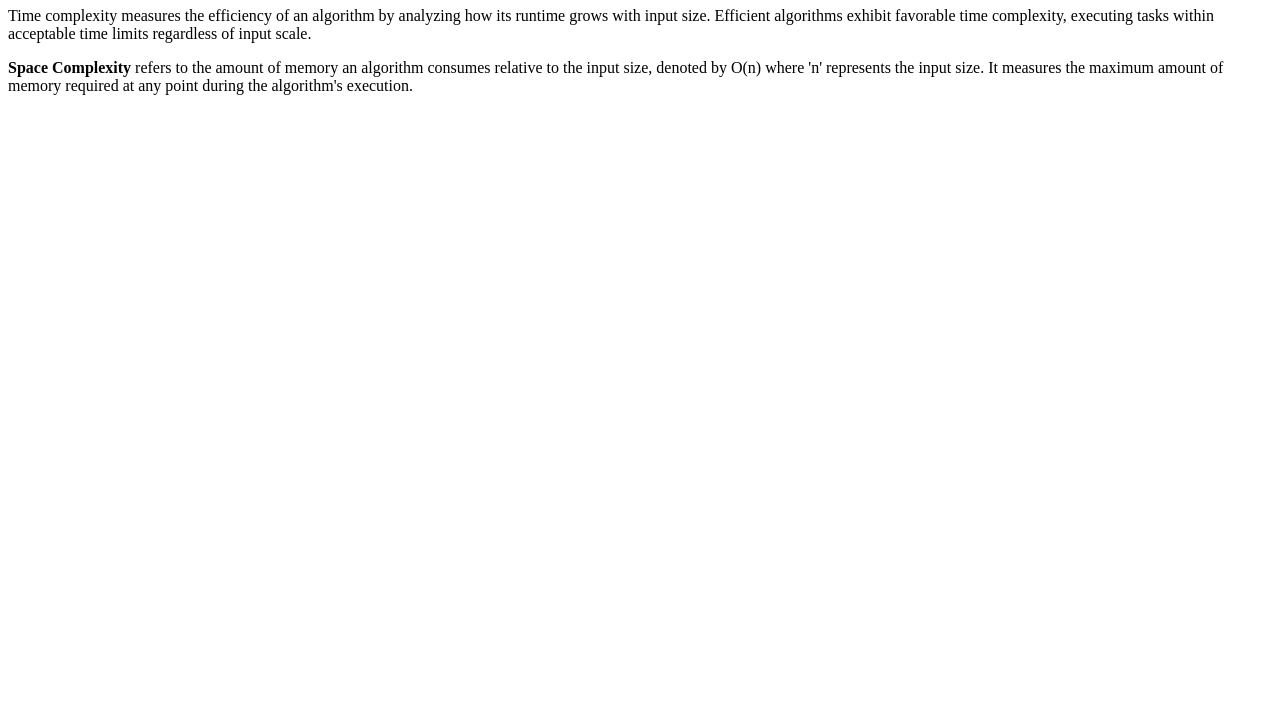
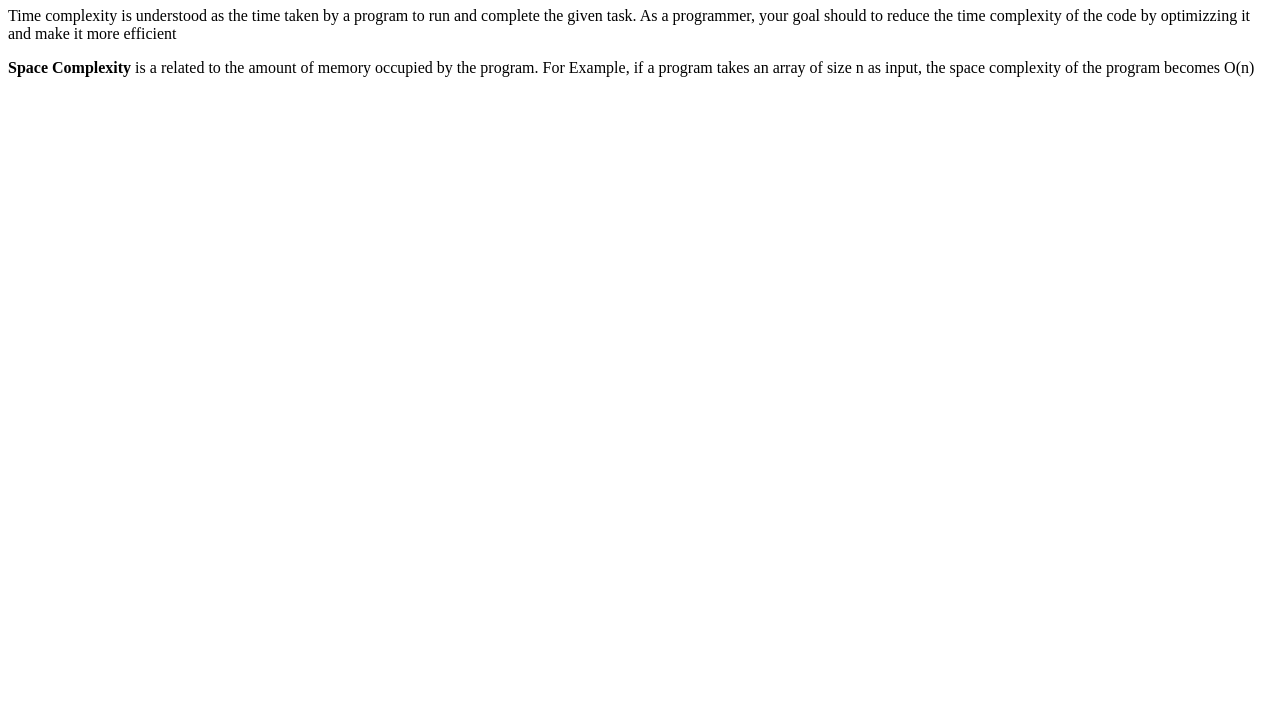
Before and after one commit to acciojob/time-and-space-complexity-Aarya01239, a website: page main.html in a window 1280 px wide. Shown: the part 73-800 px from the top of the page. Drawn offline with Linux system fonts and the light colour scheme.

Commit message:
created a submission

```diff
--- a/main.html
+++ b/main.html
@@ -8,8 +8,9 @@
 
 <body>
 	<h1>Time and Space Complexity</h1>
-	<p>Time complexity measures the efficiency of an algorithm by analyzing how its runtime grows with input size. Efficient algorithms exhibit favorable time complexity, executing tasks within acceptable time limits regardless of input scale.</p>
-	<p><b>Space Complexity</b> refers to the amount of memory an algorithm consumes relative to the input size, denoted by O(n) where 'n' represents the input size. It measures the maximum amount of memory required at any point during the algorithm's execution.</p>
+	<p>Time complexity is understood as the time taken by a program to run and complete the given task. As a programmer, your goal should to reduce the time complexity of the code by optimizzing it and make it more efficient </p>
+	<p><b>Space Complexity</b> is a related to the amount of memory occupied by the program. For Example, if a program takes an array of size n as input, the space complexity of the program becomes O(n)</p>
+    <script type="text/javascript" src="./script.js">
     <script type="text/javascript" src="./script.js">
 </script>
 
```
